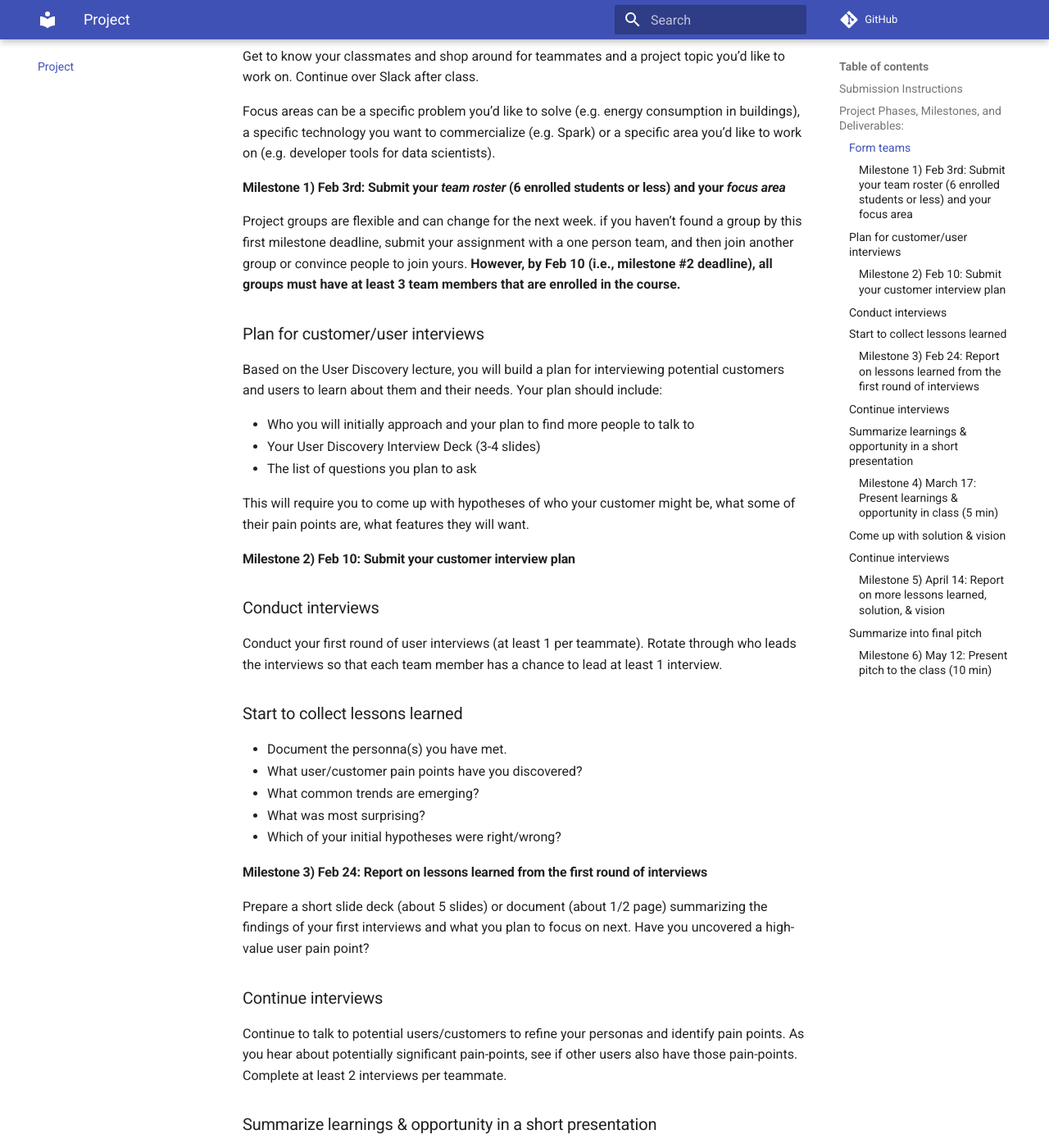
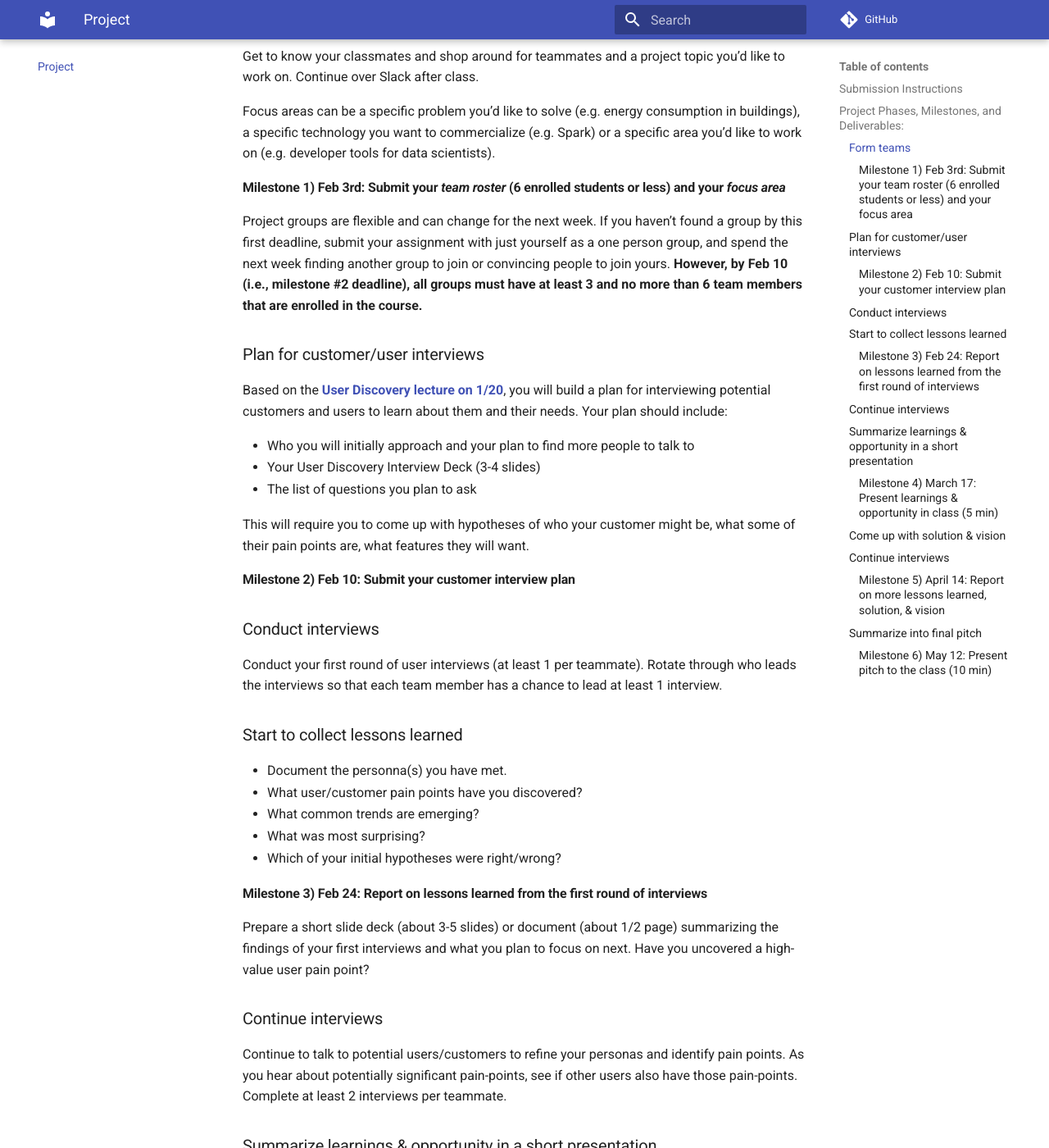
Before and after one commit to research-to-startup/research-to-startup.github.io, an MkDocs documentation site: the page built from docs/project.md, in a window 1280 px wide and 1400 px high, scrolled down 1213 px. Shown: the whole window at 82% size. Built offline with MkDocs 1.6.1 and Material for MkDocs 9.7.7, drawn with Linux system fonts in a browser that asks for light colours; comment, search, counter and statistics services are not loaded; some of the changed text lies outside the part shown.

Commit message:
more tweaks to project page

```diff
--- a/docs/project.md
+++ b/docs/project.md
@@ -40,17 +40,18 @@ data scientists).
 
 #### Milestone 1) Feb 3rd: Submit your *team roster* (6 enrolled students or less) and your *focus area*
 
-Project groups are flexible and can change for the next week. if you
-haven’t found a group by this first milestone deadline, submit your assignment
-with a one person team, and then join another group or convince people to join
-yours.  **However, by Feb 10 (i.e., milestone #2 deadline), all groups must have
-at least 3 team members that are enrolled in the course.**
+Project groups are flexible and can change for the next week. If you haven’t
+found a group by this first deadline, submit your assignment with just yourself
+as a one person group, and spend the next week finding another group to join
+or convincing people to join yours. **However, by Feb 10 (i.e., milestone #2
+deadline), all groups must have at least 3 and no more than 6 team members that
+are enrolled in the course.**
 
 
 ### Plan for customer/user interviews
-Based on the User Discovery lecture, you will build a plan for interviewing
-potential customers and users to learn about them and their needs. Your plan
-should include:
+Based on the [User Discovery lecture on 1/20](https://drive.google.com/file/d/1n70zF6oUF5S-xmafUdIz9SLm5E2YHd20/view?usp=sharing), you will build a plan for
+interviewing potential customers and users to learn about them and their needs.
+Your plan should include:
 
 - Who you will initially approach and your plan to find more people to talk to
 - Your User Discovery Interview Deck (3-4 slides)
@@ -76,7 +77,7 @@ at least 1 interview.
 
 #### Milestone 3) Feb 24: Report on lessons learned from the first round of interviews
 
-Prepare a short slide deck (about 5 slides) or document (about 1/2 page)
+Prepare a short slide deck (about 3-5 slides) or document (about 1/2 page)
 summarizing the findings of your first interviews and what you plan to focus on
 next. Have you uncovered a high-value user pain point?
 
```
Also changed, not shown: other parts of docs/project.md (+7 -7 lines).
